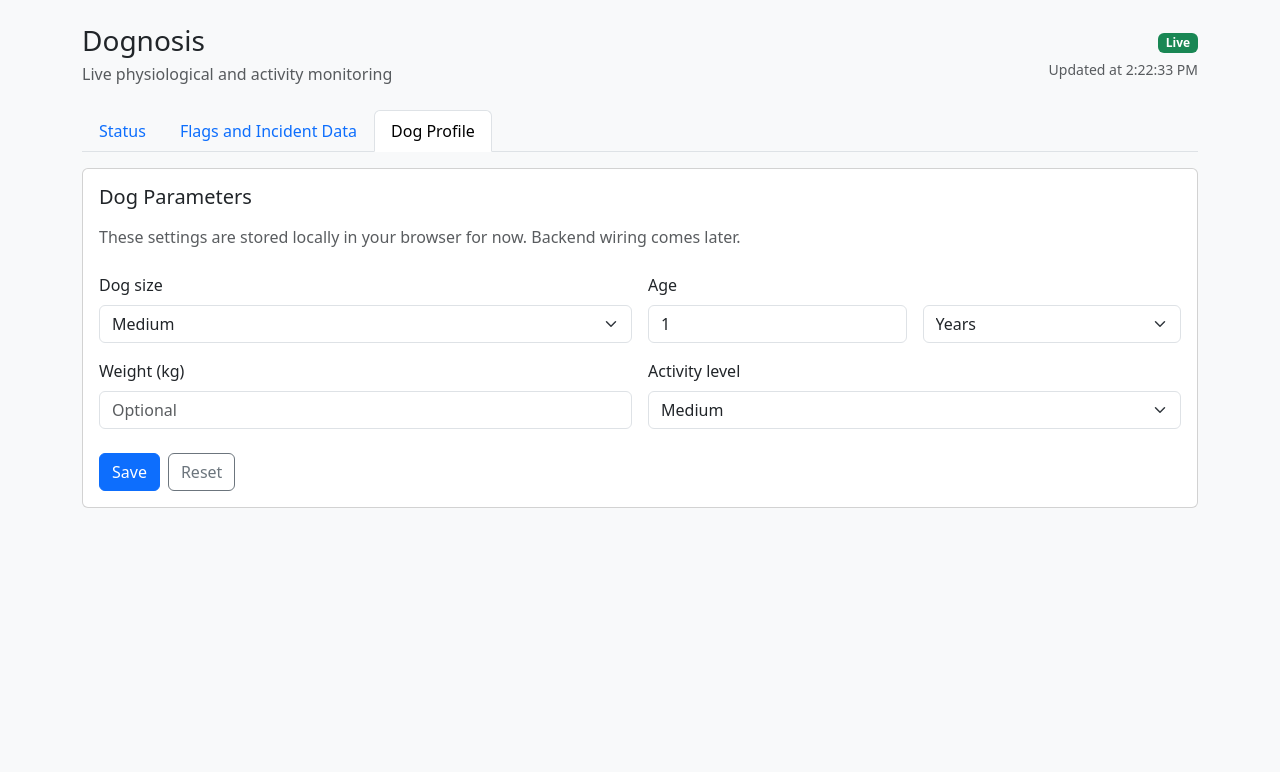
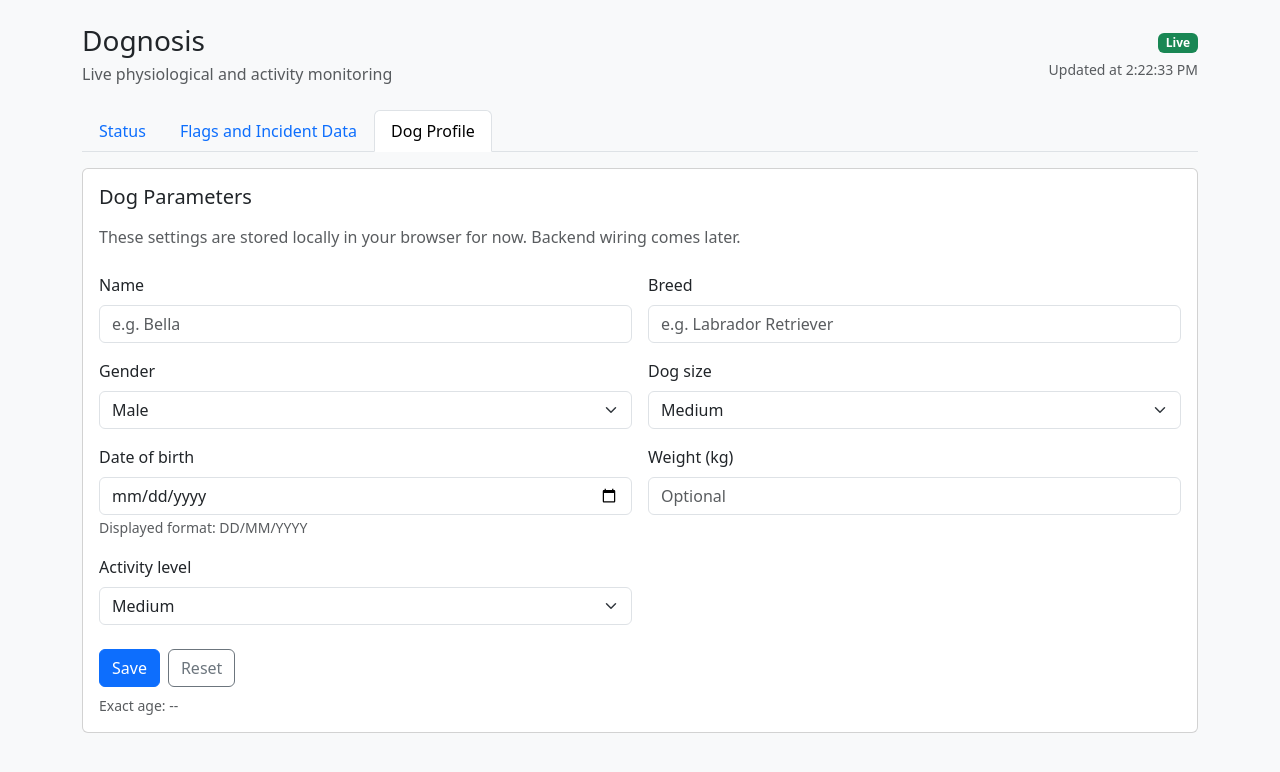
Before and after one commit to slin013/dognosis, a Flask app: page / in a window 1280 px wide, after a click on "Dog Profile". Shown: the top 772 px of the page. Run offline with Flask 3, Linux system fonts and the light colour scheme; data that the repository does not hold is empty; some libraries are stand-ins or nearby versions.

Commit message:
Switch from age input --> DOB input, add breed and gender input boxes

```diff
--- a/templates/index.html
+++ b/templates/index.html
@@ -294,6 +294,24 @@
                             <form id="dogProfileForm">
                                 <div class="row g-3">
                                     <div class="col-md-6">
+                                        <label for="dogNameValue" class="form-label">Name</label>
+                                        <input type="text" class="form-control" id="dogNameValue" placeholder="e.g. Bella">
+                                    </div>
+
+                                    <div class="col-md-6">
+                                        <label for="dogBreedValue" class="form-label">Breed</label>
+                                        <input type="text" class="form-control" id="dogBreedValue" placeholder="e.g. Labrador Retriever">
+                                    </div>
+
+                                    <div class="col-md-6">
+                                        <label for="dogGenderSelect" class="form-label">Gender</label>
+                                        <select class="form-select" id="dogGenderSelect">
+                                            <option value="male" selected>Male</option>
+                                            <option value="female">Female</option>
+                                        </select>
+                                    </div>
+
+                                    <div class="col-md-6">
                                         <label for="dogSizeSelect" class="form-label">Dog size</label>
                                         <select class="form-select" id="dogSizeSelect">
                                             <option value="small">Small</option>
@@ -302,17 +320,13 @@
                                         </select>
                                     </div>
 
-                                    <div class="col-md-3">
-                                        <label for="dogAgeValue" class="form-label">Age</label>
-                                        <input type="number" class="form-control" id="dogAgeValue" min="0" step="1" value="1">
-                                    </div>
-
-                                    <div class="col-md-3">
-                                        <label for="dogAgeUnit" class="form-label">&nbsp;</label>
-                                        <select class="form-select" id="dogAgeUnit">
-                                            <option value="years" selected>Years</option>
-                                            <option value="months">Months</option>
-                                        </select>
+                                    <div class="col-md-6">
+                                        <label for="dogDateOfBirth" class="form-label">Date of birth</label>
+                                        <input type="date" class="form-control" id="dogDateOfBirth">
+                                        <small class="text-muted">Displayed format: DD/MM/YYYY</small>
+                                        <div id="dogDobErrorText" class="text-danger small mt-1" style="display: none;">
+                                            Please enter a valid date of birth that is not in the future.
+                                        </div>
                                     </div>
 
                                     <div class="col-md-6">
@@ -347,6 +361,9 @@
                                     style="display: none;"
                                 >
                                     Saved locally.
+                                </div>
+                                <div id="dogExactAgeText" class="text-muted mt-2 small">
+                                    Exact age: --
                                 </div>
                             </form>
                         </div>
@@ -471,34 +488,106 @@
         const form = document.getElementById("dogProfileForm");
         if (!form) return;
 
+        const nameEl = document.getElementById("dogNameValue");
+        const breedEl = document.getElementById("dogBreedValue");
+        const genderEl = document.getElementById("dogGenderSelect");
         const sizeEl = document.getElementById("dogSizeSelect");
-        const ageValueEl = document.getElementById("dogAgeValue");
-        const ageUnitEl = document.getElementById("dogAgeUnit");
+        const dobEl = document.getElementById("dogDateOfBirth");
+        const dobErrorText = document.getElementById("dogDobErrorText");
         const weightKgEl = document.getElementById("dogWeightKg");
         const activityEl = document.getElementById("dogActivityLevel");
         const saveBtn = document.getElementById("saveDogProfileButton");
         const resetBtn = document.getElementById("resetDogProfileButton");
         const savedText = document.getElementById("dogProfileSavedText");
+        const exactAgeText = document.getElementById("dogExactAgeText");
 
-        if (!sizeEl || !ageValueEl || !ageUnitEl || !weightKgEl || !activityEl || !saveBtn || !resetBtn || !savedText) {
+        if (!nameEl || !breedEl || !genderEl || !sizeEl || !dobEl || !dobErrorText || !weightKgEl || !activityEl || !saveBtn || !resetBtn || !savedText || !exactAgeText) {
             return;
         }
 
         const defaults = {
+            dogName: "",
+            dogBreed: "",
+            dogGender: "male",
             dogSize: "medium",
-            dogAgeValue: 1,
-            dogAgeUnit: "years",
+            dogDateOfBirth: "",
             dogWeightKg: null,
             dogActivityLevel: "medium",
         };
 
+        function parseDobAsLocalMidnight(dobStr) {
+            if (!dobStr) return null;
+            const parts = String(dobStr).split("-");
+            if (parts.length !== 3) return null;
+            const year = Number(parts[0]);
+            const month = Number(parts[1]);
+            const day = Number(parts[2]);
+            if (!Number.isInteger(year) || !Number.isInteger(month) || !Number.isInteger(day)) return null;
+            const d = new Date(year, month - 1, day);
+            if (
+                d.getFullYear() !== year ||
+                d.getMonth() !== month - 1 ||
+                d.getDate() !== day
+            ) {
+                return null;
+            }
+            return d;
+        }
+
+        function calculateExactAge(dobDate, referenceDate) {
+            if (!dobDate || !referenceDate) return null;
+            if (dobDate > referenceDate) return null;
+
+            let years = referenceDate.getFullYear() - dobDate.getFullYear();
+            let months = referenceDate.getMonth() - dobDate.getMonth();
+            let days = referenceDate.getDate() - dobDate.getDate();
+
+            if (days < 0) {
+                months -= 1;
+                const lastDayPrevMonth = new Date(
+                    referenceDate.getFullYear(),
+                    referenceDate.getMonth(),
+                    0
+                ).getDate();
+                days += lastDayPrevMonth;
+            }
+
+            if (months < 0) {
+                years -= 1;
+                months += 12;
+            }
+
+            if (years < 0) return null;
+            return { years, months, days };
+        }
+
+        function setExactAgeText(dobStr) {
+            const dobDate = parseDobAsLocalMidnight(dobStr);
+            if (!dobDate) {
+                exactAgeText.textContent = "Exact age: --";
+                return;
+            }
+            const today = new Date();
+            const todayMidnight = new Date(today.getFullYear(), today.getMonth(), today.getDate());
+            const age = calculateExactAge(dobDate, todayMidnight);
+            if (!age) {
+                exactAgeText.textContent = "Exact age: --";
+                return;
+            }
+            exactAgeText.textContent = `Exact age: ${age.years} years, ${age.months} months, ${age.days} days`;
+        }
+
         function applyProfile(p) {
             const profile = p || defaults;
+            nameEl.value = profile.dogName || defaults.dogName;
+            breedEl.value = profile.dogBreed || defaults.dogBreed;
+            genderEl.value = profile.dogGender || defaults.dogGender;
             sizeEl.value = profile.dogSize || defaults.dogSize;
-            ageValueEl.value = profile.dogAgeValue != null ? profile.dogAgeValue : defaults.dogAgeValue;
-            ageUnitEl.value = profile.dogAgeUnit || defaults.dogAgeUnit;
+            dobEl.value = profile.dogDateOfBirth || defaults.dogDateOfBirth;
             weightKgEl.value = profile.dogWeightKg != null ? profile.dogWeightKg : "";
             activityEl.value = profile.dogActivityLevel || defaults.dogActivityLevel;
+            dobErrorText.style.display = "none";
+            setExactAgeText(dobEl.value);
         }
 
         function loadProfile() {
@@ -519,9 +608,11 @@
             const dogWeightKgRaw = weightKgEl.value;
             const weightKg = dogWeightKgRaw === "" ? null : Number(dogWeightKgRaw);
             return {
+                dogName: String(nameEl.value || "").trim(),
+                dogBreed: String(breedEl.value || "").trim(),
+                dogGender: String(genderEl.value),
                 dogSize: String(sizeEl.value),
-                dogAgeValue: Number(ageValueEl.value),
-                dogAgeUnit: String(ageUnitEl.value),
+                dogDateOfBirth: String(dobEl.value || ""),
                 dogWeightKg: Number.isFinite(weightKg) ? weightKg : null,
                 dogActivityLevel: String(activityEl.value),
             };
@@ -535,9 +626,19 @@
         }
 
         saveBtn.addEventListener("click", () => {
+            const dobDate = parseDobAsLocalMidnight(dobEl.value);
+            const today = new Date();
+            const todayMidnight = new Date(today.getFullYear(), today.getMonth(), today.getDate());
+            if (!dobDate || dobDate > todayMidnight) {
+                dobErrorText.style.display = "block";
+                return;
+            }
+            dobErrorText.style.display = "none";
+
             const profile = gatherProfile();
             try {
                 localStorage.setItem(STORAGE_KEY, JSON.stringify(profile));
+                setExactAgeText(profile.dogDateOfBirth);
                 showSaved();
             } catch (e) {
                 console.error("Failed to save dog profile", e);
@@ -555,6 +656,11 @@
             showSaved();
         });
 
+        dobEl.addEventListener("change", () => {
+            dobErrorText.style.display = "none";
+            setExactAgeText(dobEl.value);
+        });
+
         loadProfile();
     })();
 </script>
```
